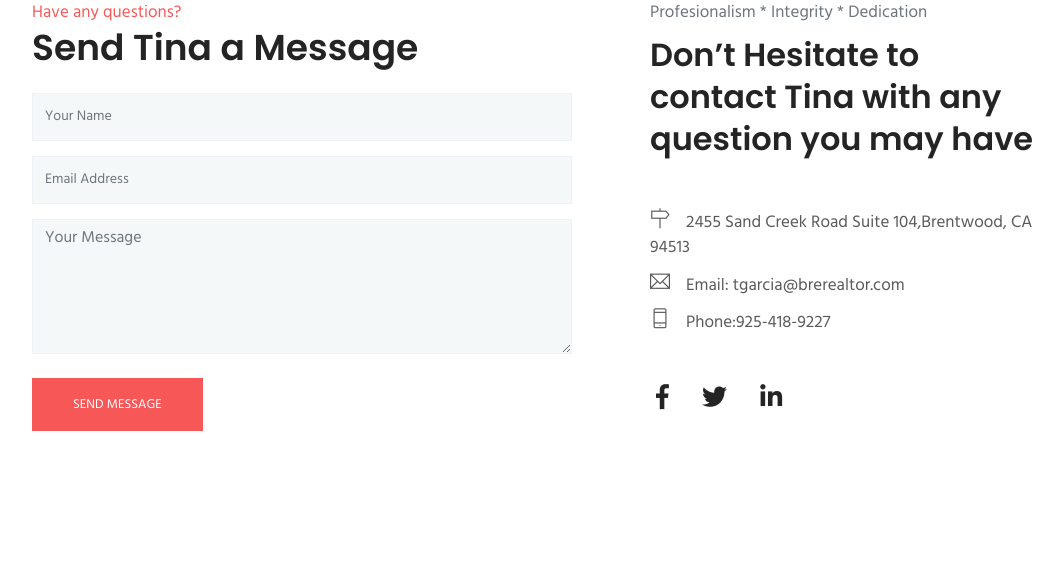
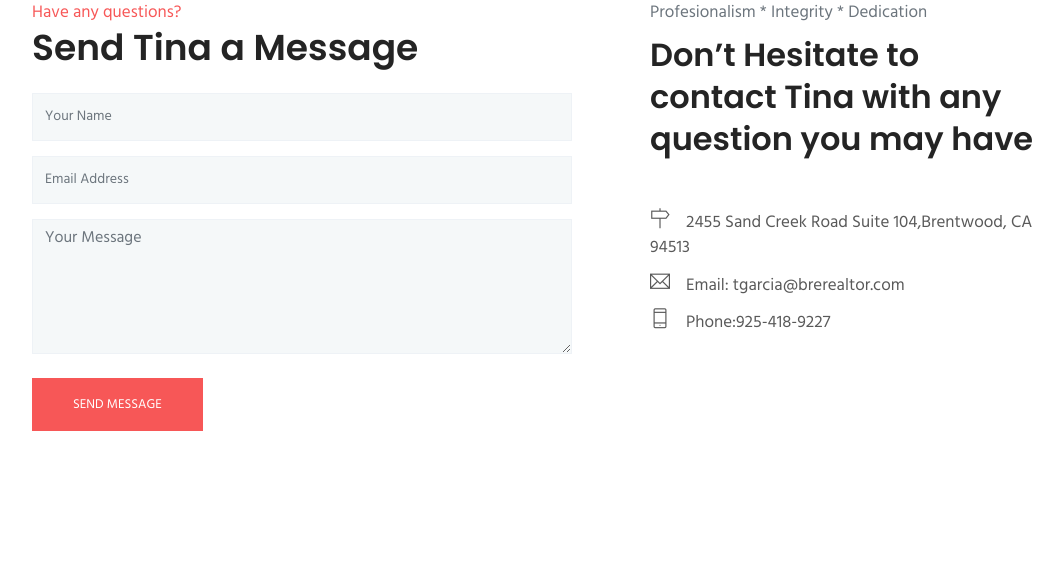
Before and after one commit to dariomolina93/Real-State-Site, a PHP site: page /contact.php in a window 1280 px wide. Shown: the part 503-1077 px from the top of the page, without its empty margins (53-1116 px from the left). Run offline with PHP 8.4, Linux system fonts and the light colour scheme; some libraries are stand-ins or nearby versions; some web fonts are replaced.

Commit message:
Removed social media from contact body page.

```diff
--- a/contact.php
+++ b/contact.php
@@ -144,7 +144,7 @@
                         </li>
                     </ul>
 
-                    <ul class="social-icons list-inline mt-5">
+<!--                     <ul class="social-icons list-inline mt-5">
                         <li class="list-inline-item">
                             <a href="http://www.themefisher.com"><i class="fab fa-facebook-f"></i></a>
                         </li>
@@ -154,7 +154,7 @@
                         <li class="list-inline-item">
                             <a href="http://www.themefisher.com"><i class="fab fa-linkedin-in"></i></a>
                         </li>
-                    </ul>
+                    </ul> -->
                 </div>
             </div>
         </div>
```
